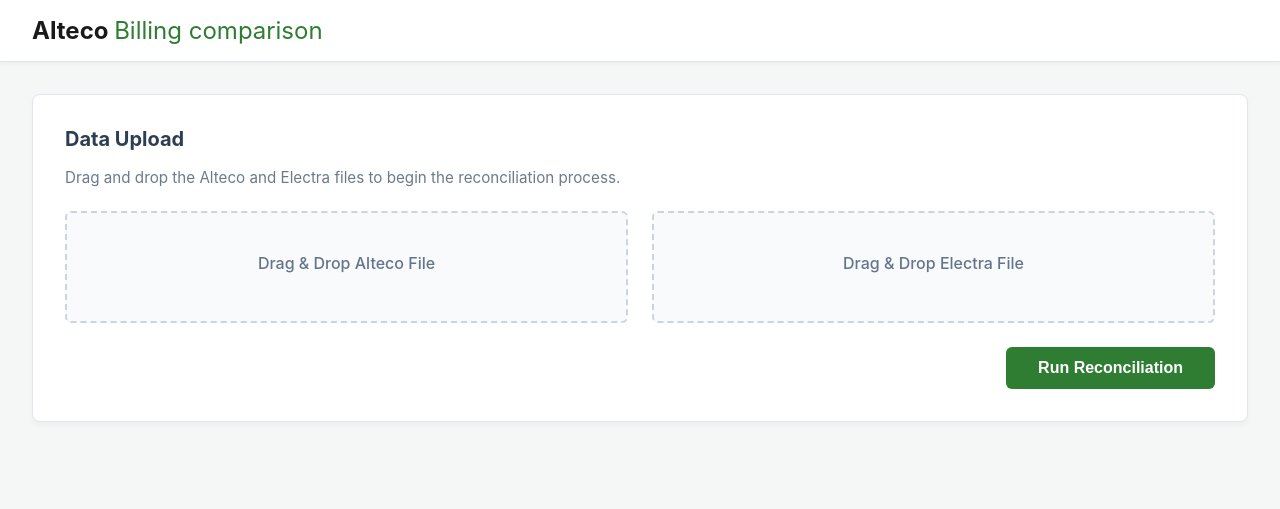
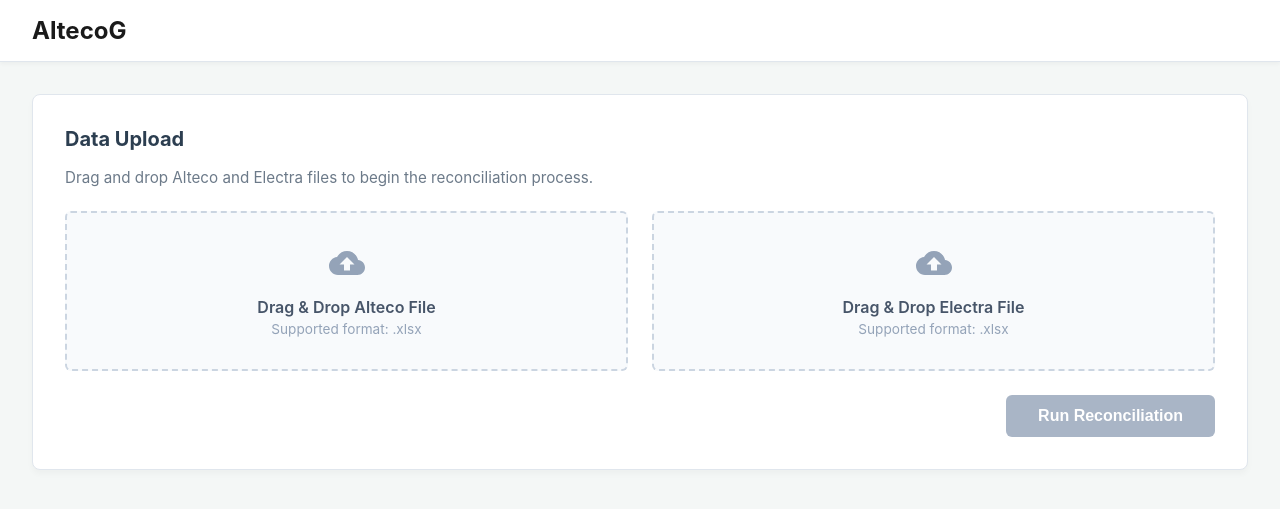
Before and after one commit to NoamHasson1/AltecoG_comparator, a FastAPI app: page / in a window 1280 px wide. Shown: the top 509 px of the page. Run offline with FastAPI, Linux system fonts and the light colour scheme.

Commit message:
Updated app frontend

```diff
--- a/frontend/static/main.js
+++ b/frontend/static/main.js
@@ -2,17 +2,46 @@
     const altecoZone = document.getElementById('alteco-drop-zone');
     const electraZone = document.getElementById('electra-drop-zone');
     const reconcileBtn = document.getElementById('reconcile-btn');
+    const btnText = reconcileBtn.querySelector('.btn-text');
+    const spinner = reconcileBtn.querySelector('.spinner');
     const resultsContainer = document.getElementById('results-container');
-    const spinner = document.getElementById('spinner');
 
     let altecoFile = null;
     let electraFile = null;
 
-    function setupDropZone(zone, fileStore) {
+    // Checks if both files are present and enables/disables the button
+    function updateReconcileButtonState() {
+        if (altecoFile && electraFile) {
+            reconcileBtn.disabled = false;
+        } else {
+            reconcileBtn.disabled = true;
+        }
+    }
+
+    function setupDropZone(zone, setFileCallback, clearFileCallback) {
         const input = zone.querySelector('.drop-zone-input');
         const promptText = zone.querySelector('.prompt-text');
+        const formatHint = zone.querySelector('.format-hint');
+        const uploadIcon = zone.querySelector('.upload-icon');
+        const fileDisplay = zone.querySelector('.file-display');
         const fileNameDisplay = zone.querySelector('.file-name');
+        const removeBtn = zone.querySelector('.remove-file-btn');
 
+        function handleFileSelection(file) {
+            if (file) {
+                setFileCallback(file);
+                // Hide default prompt UI
+                promptText.style.display = 'none';
+                formatHint.style.display = 'none';
+                uploadIcon.style.display = 'none';
+                // Show file name & remove button
+                fileDisplay.style.display = 'flex';
+                fileNameDisplay.textContent = file.name;
+                updateReconcileButtonState();
+            }
+        }
+
+        // Drag & Drop Events
         zone.addEventListener('dragover', (e) => {
             e.preventDefault();
             zone.classList.add('highlight');
@@ -27,39 +56,62 @@
             zone.classList.remove('highlight');
             const file = e.dataTransfer.files[0];
             if (file) {
-                input.files = e.dataTransfer.files;
-                fileStore(file);
-                promptText.style.display = 'none';
-                fileNameDisplay.textContent = file.name;
+                input.files = e.dataTransfer.files; // Sync with hidden input
+                handleFileSelection(file);
             }
         });
 
+        // Click Event (via hidden input)
         input.addEventListener('change', () => {
             if (input.files.length > 0) {
-                const file = input.files[0];
-                fileStore(file);
-                promptText.style.display = 'none';
-                fileNameDisplay.textContent = file.name;
+                handleFileSelection(input.files[0]);
             }
+        });
+
+        // Remove File Event
+        removeBtn.addEventListener('click', (e) => {
+            e.preventDefault();
+            e.stopPropagation(); // Prevents triggering the file input click
+
+            clearFileCallback();
+            input.value = ''; // Clear hidden input
+
+            // Restore default prompt UI
+            fileDisplay.style.display = 'none';
+            fileNameDisplay.textContent = '';
+            promptText.style.display = 'block';
+            formatHint.style.display = 'block';
+            uploadIcon.style.display = 'block';
+
+            updateReconcileButtonState();
         });
     }
 
-    setupDropZone(altecoZone, (file) => { altecoFile = file; });
-    setupDropZone(electraZone, (file) => { electraFile = file; });
+    // Initialize Drop Zones
+    setupDropZone(
+        altecoZone,
+        (file) => { altecoFile = file; },
+        () => { altecoFile = null; }
+    );
 
+    setupDropZone(
+        electraZone,
+        (file) => { electraFile = file; },
+        () => { electraFile = null; }
+    );
+
+    // API Call & UI State Management
     reconcileBtn.addEventListener('click', async () => {
-        if (!altecoFile || !electraFile) {
-            alert('Please select both Alteco and Electra files.');
-            return;
-        }
+        if (!altecoFile || !electraFile) return;
 
         const formData = new FormData();
         formData.append('alteco_file', altecoFile);
         formData.append('electra_file', electraFile);
 
-        // Show spinner, prepare UI
+        // UI Loading State
         reconcileBtn.disabled = true;
-        reconcileBtn.textContent = 'Processing...';
+        btnText.textContent = 'Processing...';
+        spinner.style.display = 'inline-block';
         resultsContainer.style.display = 'none';
 
         try {
@@ -91,11 +143,16 @@
                 'step2-badge'
             );
 
+            // Scroll down slightly so results are clearly visible
+            resultsContainer.scrollIntoView({ behavior: 'smooth', block: 'start' });
+
         } catch (error) {
             alert(`Error: ${error.message}`);
         } finally {
+            // Restore Button State
             reconcileBtn.disabled = false;
-            reconcileBtn.textContent = 'Run Reconciliation';
+            btnText.textContent = 'Run Reconciliation';
+            spinner.style.display = 'none';
         }
     });
 
@@ -106,7 +163,7 @@
         if (!dataArray || dataArray.length === 0) {
             badge.textContent = '0 Issues';
             badge.className = 'badge success';
-            container.innerHTML = '<p class="success-msg">✅ Perfect match! No discrepancies found for this phase.</p>';
+            container.innerHTML = '<p class="success-msg">Perfect match! No discrepancies found for this phase.</p>';
         } else {
             badge.textContent = `${dataArray.length} Mismatches`;
             badge.className = 'badge error';
@@ -115,7 +172,6 @@
     }
 
     function createTable(data) {
-        // Exclude the 'Phase' column from UI since it's redundant now
         const headers = Object.keys(data[0]).filter(h => h !== 'Phase');
 
         const headerHtml = headers.map(h => `<th>${h}</th>`).join('');
--- a/frontend/static/style.css
+++ b/frontend/static/style.css
@@ -1,7 +1,7 @@
 /* General Dashboard Typography & Colors */
 body {
     font-family: -apple-system, BlinkMacSystemFont, "Segoe UI", "Roboto", "Helvetica Neue", Arial, sans-serif;
-    background-color: #f4f7f6; /* Modern light gray/greenish background */
+    background-color: #f4f7f6;
     color: #2c3e50;
     margin: 0;
     padding: 0;
@@ -23,13 +23,13 @@
 }
 
 .logo span {
-    color: #2e7d32; /* Deep green accent */
+    color: #2e7d32;
     font-weight: 400;
 }
 
 /* Main Layout */
 .dashboard-content {
-    max-width: 1400px; /* Wide layout like the image */
+    max-width: 1400px;
     margin: 2rem auto;
     padding: 0 2rem;
     display: flex;
@@ -44,6 +44,11 @@
     padding: 2rem;
     box-shadow: 0 4px 6px rgba(0, 0, 0, 0.03);
     border: 1px solid #e0e6ed;
+}
+
+/* Tighter padding for result cards */
+.result-card {
+    padding: 1.5rem;
 }
 
 .section-header h2 {
@@ -72,7 +77,7 @@
     border-radius: 6px;
     text-align: center;
     position: relative;
-    padding: 2.5rem 1rem;
+    padding: 2rem 1rem;
     transition: all 0.2s ease;
 }
 
@@ -81,19 +86,69 @@
     background-color: #f0fdf4;
 }
 
+.upload-icon {
+    width: 36px;
+    height: 36px;
+    fill: #94a3b8;
+    margin-bottom: 0.75rem;
+    transition: fill 0.2s ease;
+}
+
+.drop-zone:hover .upload-icon, .drop-zone.highlight .upload-icon {
+    fill: #2e7d32;
+}
+
 .drop-zone-prompt .prompt-text {
-    font-weight: 500;
-    color: #64748b;
+    font-weight: 600;
+    color: #475569;
+    display: block;
+}
+
+.format-hint {
+    display: block;
+    font-size: 0.85rem;
+    color: #94a3b8;
+    margin-top: 0.25rem;
+}
+
+/* File display styling */
+.file-display {
+    display: flex;
+    align-items: center;
+    justify-content: center;
+    gap: 0.5rem;
+    position: relative;
+    z-index: 10; /* Important: keeps it clickable above the hidden input */
 }
 
 .drop-zone-prompt .file-name {
-    display: block;
-    margin-top: 0.5rem;
     font-weight: 600;
     color: #2e7d32;
 }
 
-/* Hidden Input for Drag & Drop (Kept from our previous fix) */
+.remove-file-btn {
+    background: #fee2e2;
+    color: #ef4444;
+    border: none;
+    border-radius: 50%;
+    width: 20px;
+    height: 20px;
+    font-size: 10px;
+    font-weight: bold;
+    cursor: pointer;
+    display: flex;
+    align-items: center;
+    justify-content: center;
+    transition: all 0.2s;
+    padding: 0;
+}
+
+.remove-file-btn:hover {
+    background: #ef4444;
+    color: #ffffff;
+}
+
+/* Hidden Input */
 .drop-zone-input {
     position: absolute;
     top: 0;
@@ -102,6 +157,7 @@
     height: 100%;
     opacity: 0;
     cursor: pointer;
+    z-index: 5;
 }
 
 /* Buttons */
@@ -113,22 +169,47 @@
 }
 
 .btn-primary {
+    display: flex;
+    align-items: center;
+    justify-content: center;
     padding: 0.75rem 2rem;
     font-size: 1rem;
     font-weight: 600;
     color: #fff;
-    background-color: #2e7d32; /* SaaS Green */
+    background-color: #2e7d32;
     border: none;
     border-radius: 6px;
     cursor: pointer;
-    transition: background-color 0.2s;
+    transition: all 0.2s;
 }
 
-.btn-primary:hover {
+.btn-primary:hover:not(:disabled) {
     background-color: #1b5e20;
 }
 
-/* Results Section & Scrollable Tables */
+.btn-primary:disabled {
+    background-color: #94a3b8;
+    cursor: not-allowed;
+    opacity: 0.8;
+}
+
+/* Spinner Animation */
+.spinner {
+    display: inline-block;
+    width: 1.1rem;
+    height: 1.1rem;
+    border: 2px solid rgba(255, 255, 255, 0.3);
+    border-radius: 50%;
+    border-top-color: #fff;
+    animation: spin 1s ease-in-out infinite;
+    margin-right: 0.5rem;
+}
+
+@keyframes spin {
+    to { transform: rotate(360deg); }
+}
+
+/* Results Section */
 .results-section {
     display: flex;
     flex-direction: column;
@@ -160,9 +241,8 @@
 .badge.error { background-color: #fee2e2; color: #991b1b; }
 .badge.success { background-color: #dcfce3; color: #166534; }
 
-/* The magic for scrollable tables */
 .table-scroll-wrapper {
-    max-height: 350px; /* Limits height, forces scroll */
+    max-height: 350px;
     overflow-y: auto;
     border: 1px solid #e0e6ed;
     border-radius: 6px;
@@ -184,10 +264,10 @@
     background-color: #f8fafc;
     font-weight: 600;
     color: #475569;
-    position: sticky; /* Makes header stick to top when scrolling */
+    position: sticky;
     top: 0;
-    z-index: 10;
-    box-shadow: 0 1px 0 #e0e6ed; /* Border for sticky header */
+    z-index: 5;
+    box-shadow: 0 1px 0 #e0e6ed;
 }
 
 tr:hover td {
@@ -195,8 +275,9 @@
 }
 
 .success-msg {
-    padding: 2rem;
+    padding: 1.5rem;
     text-align: center;
     color: #166534;
     font-weight: 500;
+    margin: 0;
 }
--- a/frontend/templates/index.html
+++ b/frontend/templates/index.html
@@ -9,7 +9,7 @@
 <body>
     <!-- Top Navigation Bar -->
     <header class="top-nav">
-        <div class="logo">Alteco <span>Billing comparison</span></div>
+        <div class="logo">AltecoG</div>
     </header>
 
     <main class="dashboard-content">
@@ -17,30 +17,43 @@
         <section class="card upload-section">
             <div class="section-header">
                 <h2>Data Upload</h2>
-                <p>Drag and drop the Alteco and Electra files to begin the reconciliation process.</p>
+                <p>Drag and drop Alteco and Electra files to begin the reconciliation process.</p>
             </div>
 
             <div class="drop-zones">
                 <div class="drop-zone" id="alteco-drop-zone">
+                    <svg class="upload-icon" xmlns="http://www.w3.org/2000/svg" viewBox="0 0 24 24"><path d="M19.35 10.04C18.67 6.59 15.64 4 12 4 9.11 4 6.6 5.64 5.36 8.04 2.34 8.36 0 10.91 0 14c0 3.31 2.69 6 6 6h13c2.76 0 5-2.24 5-5 0-2.64-2.05-4.78-4.65-4.96zM14 13v4h-4v-4H7l5-5 5 5h-3z"/></svg>
                     <div class="drop-zone-prompt">
                         <span class="prompt-text">Drag & Drop Alteco File</span>
-                        <span class="file-name" id="alteco-file-name"></span>
+                        <span class="format-hint">Supported format: .xlsx</span>
+                        <div class="file-display" style="display: none;">
+                            <span class="file-name" id="alteco-file-name"></span>
+                            <button class="remove-file-btn" type="button" aria-label="Remove file">✕</button>
+                        </div>
                     </div>
                     <input type="file" class="drop-zone-input" id="alteco-file-input" accept=".xlsx, .csv">
                 </div>
 
                 <div class="drop-zone" id="electra-drop-zone">
+                    <svg class="upload-icon" xmlns="http://www.w3.org/2000/svg" viewBox="0 0 24 24"><path d="M19.35 10.04C18.67 6.59 15.64 4 12 4 9.11 4 6.6 5.64 5.36 8.04 2.34 8.36 0 10.91 0 14c0 3.31 2.69 6 6 6h13c2.76 0 5-2.24 5-5 0-2.64-2.05-4.78-4.65-4.96zM14 13v4h-4v-4H7l5-5 5 5h-3z"/></svg>
                     <div class="drop-zone-prompt">
                         <span class="prompt-text">Drag & Drop Electra File</span>
-                        <span class="file-name" id="electra-file-name"></span>
+                        <span class="format-hint">Supported format: .xlsx</span>
+                        <div class="file-display" style="display: none;">
+                            <span class="file-name" id="electra-file-name"></span>
+                            <button class="remove-file-btn" type="button" aria-label="Remove file">✕</button>
+                        </div>
                     </div>
                     <input type="file" class="drop-zone-input" id="electra-file-input" accept=".xlsx, .csv">
                 </div>
             </div>
 
             <div class="action-row">
-                <div id="spinner" class="spinner" style="display: none;"></div>
-                <button id="reconcile-btn" class="btn-primary">Run Reconciliation</button>
+                <!-- Button is disabled by default -->
+                <button id="reconcile-btn" class="btn-primary" disabled>
+                    <span class="spinner" style="display: none;"></span>
+                    <span class="btn-text">Run Reconciliation</span>
+                </button>
             </div>
         </section>
 
@@ -53,7 +66,6 @@
                     <h3>Phase 1: Metadata</h3>
                     <span id="step1-badge" class="badge"></span>
                 </div>
-                <!-- This wrapper allows the table to scroll while the card stays fixed -->
                 <div id="step1-table-container" class="table-scroll-wrapper"></div>
             </div>
 
```
